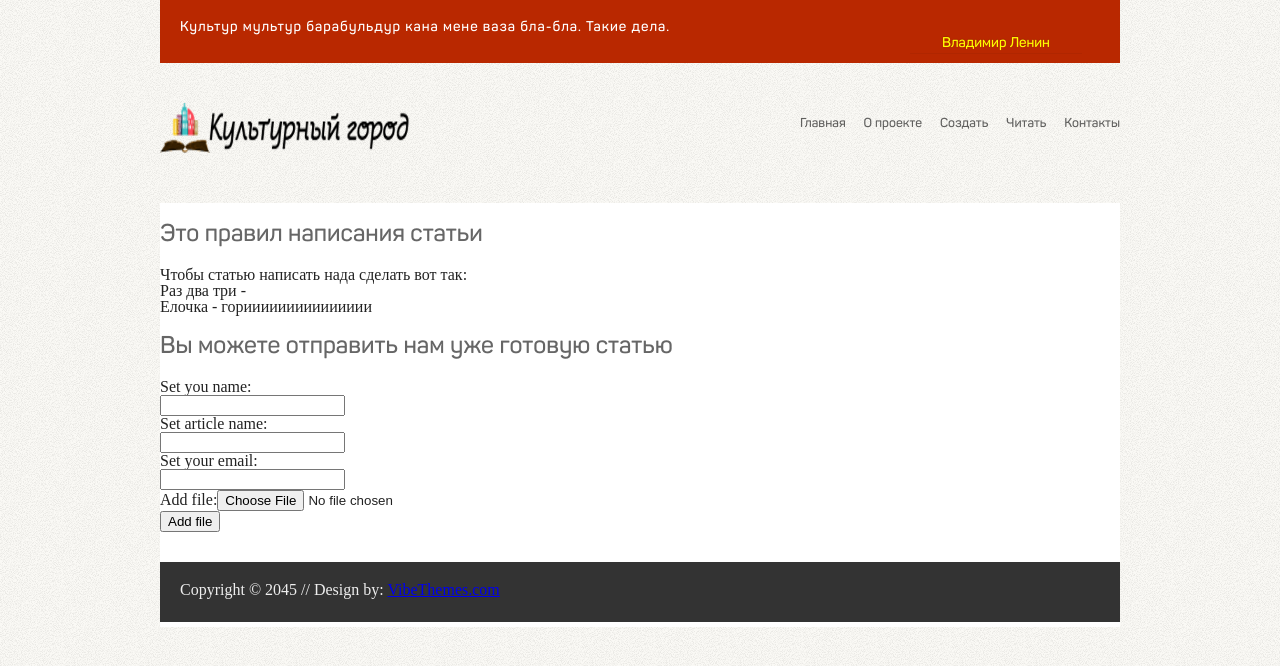
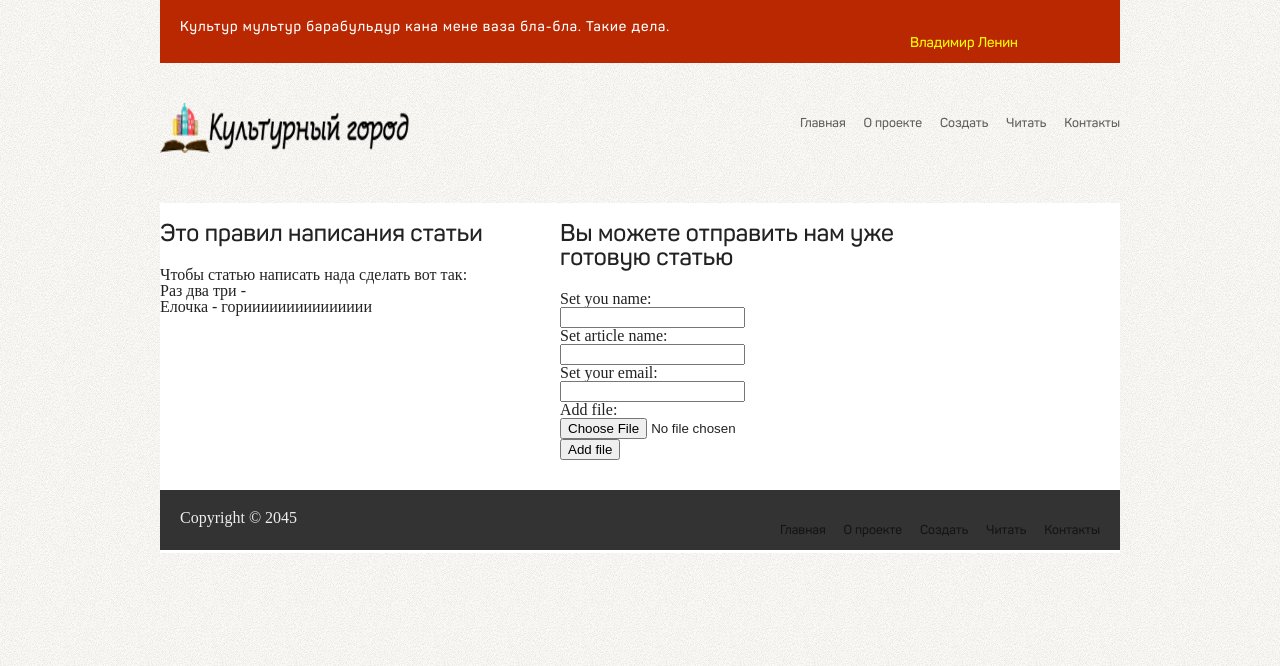
Before and after one commit to Alchick/city-city, a Flask app: template app/templates/create.html in a window 1280 px wide. Shown: the top 666 px of the page. Run offline with Flask 2, Linux system fonts and the light colour scheme; the template is opened without the code that fills it, so the values that code supplies are empty, except form fields; form fields are guessed from the names that the template uses.

Commit message:
change variable names to more comfortable in css\styles, base.html, index.html

```diff
--- a/app/static/css/mainfonts.css
+++ b/app/static/css/mainfonts.css
@@ -11,8 +11,8 @@
 }
 /*  Font Awesome styles
     ------------------------------------------------------- */
-[class^="icon-"],
-[class*=" icon-"] {
+[class^='icon-'],
+[class*=' icon-'] {
   font-family: SlotSSI;
   font-weight: normal;
   font-style: normal;
--- a/app/static/css/stylemain.css
+++ b/app/static/css/stylemain.css
@@ -140,6 +136,17 @@ blockquote {
     letter-spacing: 1px;
 }
 
+.top p {
+    position:relative;
+    font-family: 'Panton';
+    font-size: 14px;
+    line-height: 18px;
+    padding: 24px 32px 1px;
+    margin-left:0px;
+    color: #ffff00;
+
+}
+
 /*==========end top==========*/
 
 
@@ -157,31 +164,7 @@ blockquote {
     width: 300px;
 }
 
-.contact {
-    float: right;
-    width: 168px;;
-}
-
-.contact h5 {
-    float: left;
-    line-height: 32px;
-    width: 200px;
-    margin: 0;padding: 0;
-}
-
-.contact span.phone {
-    float: left;
-    margin-top: 1px;
-    background: url('../images/phone.png') no-repeat;
-    width: 24px;
-    height: 24px;
-    display: block;
-    padding: 2px;
-    opacity: 0.6;
-}
-
-.social {
-    clear: both;
+.menu {
     float: right;
     width: 400px;
     font-size: 80%;
@@ -189,41 +172,24 @@ blockquote {
     color:black;
 }
 
-/*.social li{
-    float: left;
-}*/
-
-/*.social li:hover{
-    color: #000;
-    opacity: 1;
-}*/
-.social ul {
+.menu ul {
     margin: 10px;
     padding: 4px;
     float:right;
 }
 
-.social ul, li {
+.menu ul, li {
     margin: 15px;
     margin-right:0px;
     padding: 0;
     display:inline;
 }
-.social ul,li a {
+.menu ul,li a {
     text-decoration:none;
     font-family: 'Panton';
     color:black;
 }
 
-
-/*.social li a {
-    float: left;
-    width: 24px;
-    height: 24px;
-    display: block;
-    text-indent: -9999;
-    margin: 2px;
-}*/
 
 .facebook {
     background:url('../images/iconpack/fb.png') no-repeat left top;
@@ -275,15 +241,8 @@ blockquote {
     padding: 9px 32px 10px;
 }
 
-.mini{
-    font-size: 14px;
-    margin-left:0px;
-    color: #ffff00;
-    padding: 24px 32px 1px;
-    font-family:"Panton";
-}
 .red {
-    background: url("../images/btn.png") repeat-x scroll center top #CC3300;
+    background: url('../images/btn.png') repeat-x scroll center top #CC3300;
     border: 1px solid #B92800;
     color: #FFFFFF;
 }
@@ -347,41 +306,11 @@ blockquote {
     clear: both;
     float: left;
     width: 100%;
-    background:#ffffff;*/
+    background:#ffffff;
 }
 
-/*.block section {
-    float: left;
-} */
 /*==========end block==========*/
 
-
-/*==========footer==========*/
-.footer {
-    background: none repeat scroll 0 0 #333;
-    color: #EEEEEE;
-    margin-top: 30px;
-    height: 20px;
-    padding: 20px;
-}
-
-
-.footer-text{
-    float: left;
-    width: 400px;
-}
-
-/*.footer p{
-
-    width: 400px;
-}*/
-
-.footer .social{
-    float: right;
-    clear: none;
-}
-
-/*==========end footer==========*/
 
 /*=========main================ */
 .main {
@@ -516,3 +439,78 @@ blockquote {
     float:left;
     width: 300px;
 }
+
+.about {
+    font-family:'Panton';
+    line-height: 30px;
+
+}
+
+.rules {
+    width: 400px;
+    float:left;
+
+}
+
+.send-form {
+    width: 400px;
+    float:left;
+}
+.send-form p {
+    width: 300px;
+}
+
+.bla-bla {
+    background:#ffffff;
+    position:relative; /*fuck how does it works?*/
+    width: 960px;
+    overflow:hidden;
+}
+
+/*form {
+    display:block;
+    margin: 0 auto;
+    letter-spacing:2px;
+    width: 459px;
+}
+input, textarea {
+    width:439px;
+    height:27px;
+    background:#efefef;
+    border:1px solid #dedede;
+    padding:10px;
+    margin-top:3px;
+    font-size:0.9em;
+    color:#3a3a3a;
+}
+textarea {
+    height:213px;
+    background:url(images/textarea-bg.jpg) right no-repeat #efefef;
+} */
+
+
+/*==========footer==========*/
+.footer {
+    background: none repeat scroll 0 0 #333;
+    color: #EEEEEE;
+    margin-top: 30px;
+    height: 20px;
+    padding: 20px;
+}
+
+
+.footer-text{
+    float: left;
+    width: 400px;
+}
+
+/*.footer p{
+    width: 400px;
+}*/
+
+.footer .menu{
+    float: right;
+    clear: none;
+}
+
+/*==========end footer==========*/
--- a/app/templates/base.html
+++ b/app/templates/base.html
@@ -24,12 +24,30 @@
   <div class="top">
 <!--    <h4>Great New Deals in Shopping Festival this year. Get Discount upto 70%</h4> -->
     <h4>Культур мультур барабульдур кана мене ваза бла-бла. Такие дела.</h4>
-    <a class="btn mini">Владимир Ленин</a></div>
+    <p>Владимир Ленин</p></div>
   <div class="header">
     <div class="logo"> <img src="static/images/color-logo-Culture_City.png" alt=""></div>
-    <div class="contact">
      <!-- <h5><span class="phone"></span>Contact : 980.56.33.0</h5> -->
-      <div class="social">
+      <div class="menu">
+        <ul>
+          <li><a href="index.html">Главная</a></li>
+          <li><a href="about.html">О проекте</a></li>
+          <li><a href="create.html">Создать</a></li>
+          <li><a href="read.html">Читать</a></li>
+          <li><a href="contacts.html">Контакты</a></li>
+        </ul>
+      </div>
+  </div>
+
+{% block content %}
+
+{% endblock %}
+
+
+  <div class="block">
+    <div class="footer">
+      <p class="footer-text">Copyright &copy; 2045 </p>
+      <div class="menu">
         <ul>
           <li><a href="#">Главная</a></li>
           <li><a href="#">О проекте</a></li>
@@ -40,26 +58,6 @@
       </div>
     </div>
   </div>
-
-{% block content %}
-
-{% endblock %}
-
-
-  <div class="block">
-    <div class="footer">
-      <p class="footer-text">Copyright &copy; 2045 // Design by: <a href="http://www.vibethemes.com/">VibeThemes.com</a></p>
-      <div class="social">
-        <ul>
-          <li> <i class="icon-facebook-sign icon-2x"></i></li>
-          <li> <i class="icon-twitter-sign icon-2x"></i></li>
-          <li> <i class="icon-linkedin-sign icon-2x"></i></li>
-          <li> <i class="icon-pinterest-sign icon-2x"></i></li>
-          <li> <i class="icon-google-plus-sign icon-2x"></i></li>
-        </ul>
-      </div>
-    </div>
-  </div>
 </div>
 </body
 </html>
```
Also changed, not shown: other parts of app/static/css/stylemain.css (+25 -35 lines), app/templates/index.html (+2 -6 lines).
